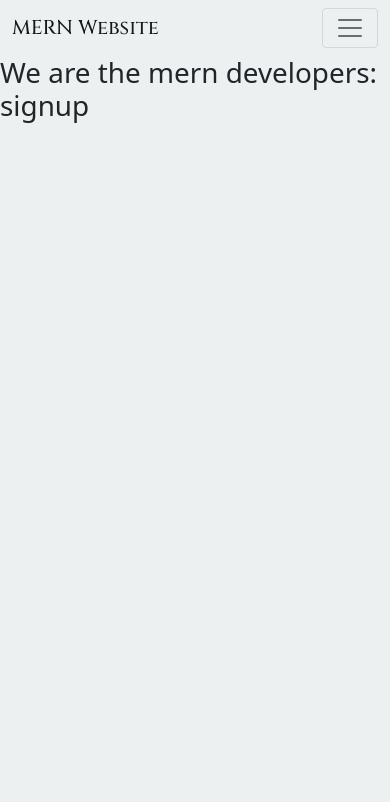
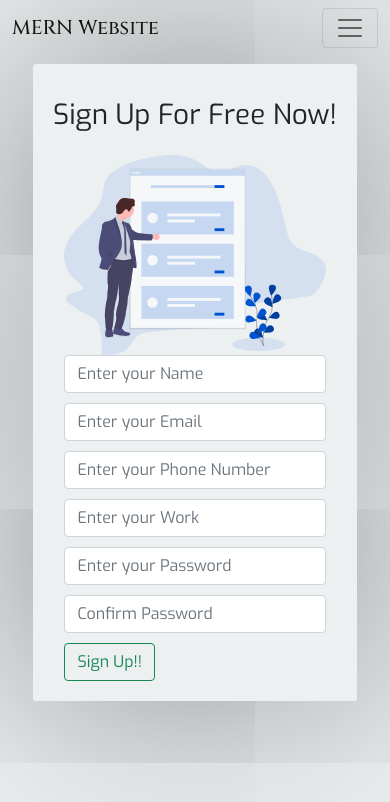
Before and after one commit to AryanSisodiya/MERN, a React (Create React App) app in the folder client/: page /register in a window 390 px wide. Shown: the top 802 px of the page. Built offline with nearby package versions, Linux system fonts and the light colour scheme.

Commit message:
home page made and some error + bugs + mistakes fixed!

```diff
--- a/client/src/App.css
+++ b/client/src/App.css
@@ -1,5 +1,6 @@
 @import url("https://fonts.googleapis.com/css2?family=Cinzel:wght@500&display=swap");
 @import url("https://fonts.googleapis.com/css2?family=Exo&display=swap");
+@import url("https://fonts.googleapis.com/css2?family=Noto+Sans+JP:wght@100&display=swap");
 
 nav {
   font-family: "Cinzel", serif;
@@ -14,7 +15,7 @@ body {
   place-content: center;
   height: 100%;
   width: 100%;
-  font-size: 10px;
+  font-size: 62.5%;
 }
 
 .login-container {
@@ -27,10 +28,60 @@ body {
 .login-grid-container {
   display: grid;
   grid-template-columns: repeat(2, 1fr);
-  justify-content: center;
-  align-items: center;
+  place-content: center;
 }
 
 .form-fields {
-    margin-bottom: 1em;
+  margin-bottom: 1em;
 }
+
+.image {
+  height: 30em;
+}
+
+.image img {
+  height: inherit;
+}
+
+.home-container {
+  height: 100vh;
+  position: fixed;
+  width: 50%;
+  top: 0px;
+  left: 0;
+  background: #e2e6e6;
+  z-index: -1;
+}
+
+.home-container-grid {
+  position: relative;
+  width: 100vw;
+  height: 100vh;
+  display: flex;
+  flex-direction: column;
+  align-items: center;
+  justify-content: center;
+  text-align: center;
+}
+
+.home-greeting-heading {
+  font-family: "Noto Sans JP", sans-serif;
+}
+
+.home-greeting {
+  font-weight: 900;
+  font-size: 1.6rem;
+  margin-bottom: 0.5rem;
+}
+
+@media only screen and (max-width: 758px) {
+  .login-grid-container {
+    grid-template-columns: auto;
+  }
+}
+
+@media only screen and (max-width: 422px) {
+  .image {
+    height: 20em !important;
+  }
+}
--- a/client/src/components/Contact.js
+++ b/client/src/components/Contact.js
@@ -1,10 +1,38 @@
 import React from 'react'
 
 const Contact = () => {
+    const style = {
+        resize: "none"
+    }
     return (
-        <div>
-            <p>WELCOME</p>
-            <h1>We are the MERN developers: Contact</h1>
+        <div className="container-center my-2">
+            <div className="login-container container">
+                <div className="heading text-center my-4" >
+                    <h1>Contact Us</h1>
+                </div>
+                <div className="login-grid-container">
+                    <div className="image">
+                        <img src="Images/contact.png" alt="Contact us" className="image-content-img card-img top" />
+                    </div>
+                    <form className="side-menu">
+                        <div className="form-fields">
+                            <input type="text" className="form-fields-inputs form-control" placeholder="Enter your Name" required name="name" />
+                        </div>
+                        <div className="form-fields">
+                            <input type="email" className="form-fields-inputs form-control" placeholder="Enter your Email" required name="emial" />
+                        </div>
+                        <div className="form-fields">
+                            <input type="number" className="form-fields-inputs form-control" placeholder="Enter your Phone Number" name="phone" required />
+                        </div>
+                        <div className="form-fields">
+                            <textarea name="issue" id="issue-textarea-contact" cols="30" rows="10" className="form-fields-inputs form-control" style={style} placeholder="Write your Issue" required></textarea>
+                        </div>
+                        <div className="form-fields">
+                            <input type="button" className="form-fields-inputs btn btn-outline-success" value="Submit" />
+                        </div>
+                    </form>
+                </div>
+            </div>
         </div>
     )
 }
--- a/client/src/components/Home.js
+++ b/client/src/components/Home.js
@@ -1,10 +1,13 @@
-import React from 'react'
+import React from 'react';
+import { Link } from 'react-router-dom';
 
 const Home = () => {
     return (
-        <div>
-            <p className="pt-5">WELCOME</p>
-            <h1>We are the MERN developers: home</h1>
+        <div className="home-container">
+            <div className="home-container-grid">
+                <p className="home-greeting">WELCOME</p>
+                <h1 className="home-greeting-heading"><Link to="/login" className="home-greeting-heading">Sign In</Link> to Get your Profile</h1>
+            </div>
         </div>
     )
 }
--- a/client/src/components/Login.js
+++ b/client/src/components/Login.js
@@ -3,40 +3,8 @@ import React from 'react'
 const Login = () => {
 
     return (
-        <div className="container-center">
-            <div className="login-container">
-                <div className="heading text-center my-4" >
-                    <h1>Sign Up For Free Now!</h1>
-                </div>
-                <div className="login-grid-container">
-                    <div className="image">
-                        <img src="Images/img-login.svg" alt="Login" className="image-content-img card-img top" />
-                    </div>
-                    <form className="side-menu">
-                        <div className="form-fields">
-                            <input type="text" className="form-fields-inputs form-control" placeholder="Enter your Name" required />
-                        </div>
-                        <div className="form-fields">
-                            <input type="email" className="form-fields-inputs form-control" placeholder="Enter your Email" required />
-                        </div>
-                        <div className="form-fields">
-                            <input type="number" className="form-fields-inputs form-control" placeholder="Enter your Phone Number" required />
-                        </div>
-                        <div className="form-fields">
-                            <input type="text" className="form-fields-inputs form-control" placeholder="Enter your Work" required />
-                        </div>
-                        <div className="form-fields">
-                            <input type="password" className="form-fields-inputs form-control" placeholder="Enter your Password" autoComplete="Your Password here!" required />
-                        </div>
-                        <div className="form-fields">
-                            <input type="password" className="form-fields-inputs form-control" placeholder="Confirm Password" autoComplete="Your Password here!" required />
-                        </div>
-                        <div className="form-fields">
-                            <input type="button" className="form-fields-inputs btn btn-outline-success" value="Sign Up!!" />
-                        </div>
-                    </form>
-                </div>
-            </div>
+        <div>
+            <h1>We are the mern developers!</h1>
         </div>
     )
 }
--- a/client/src/components/Signup.js
+++ b/client/src/components/Signup.js
@@ -2,9 +2,41 @@ import React from 'react'
 
 const Signup = () => {
     return (
-        <>
-            <h1>We are the mern developers: signup</h1>
-        </>
+        <div className="container-center my-2">
+            <div className="login-container container">
+                <div className="heading text-center my-4" >
+                    <h1>Sign Up For Free Now!</h1>
+                </div>
+                <div className="login-grid-container">
+                    <div className="image">
+                        <img src="Images/signup.svg" alt="Sign up" className="image-content-img card-img top" />
+                    </div>
+                    <form className="side-menu">
+                        <div className="form-fields">
+                            <input type="text" className="form-fields-inputs form-control" placeholder="Enter your Name" name="name" required />
+                        </div>
+                        <div className="form-fields">
+                            <input type="email" className="form-fields-inputs form-control" placeholder="Enter your Email" name="email" required />
+                        </div>
+                        <div className="form-fields">
+                            <input type="number" className="form-fields-inputs form-control" placeholder="Enter your Phone Number" name="phone" required />
+                        </div>
+                        <div className="form-fields">
+                            <input type="text" className="form-fields-inputs form-control" placeholder="Enter your Work" name="work" required />
+                        </div>
+                        <div className="form-fields">
+                            <input type="password" className="form-fields-inputs form-control" placeholder="Enter your Password" name="password" autoComplete="Your Password here!" required />
+                        </div>
+                        <div className="form-fields">
+                            <input type="password" className="form-fields-inputs form-control" placeholder="Confirm Password" name="cpassword" autoComplete="Your Password here!" required />
+                        </div>
+                        <div className="form-fields">
+                            <input type="button" className="form-fields-inputs btn btn-outline-success" value="Sign Up!!" />
+                        </div>
+                    </form>
+                </div>
+            </div>
+        </div>
     )
 }
 
```
Also changed, not shown: client/public/Images/contact.png (added), client/public/Images/signup.svg (added).
